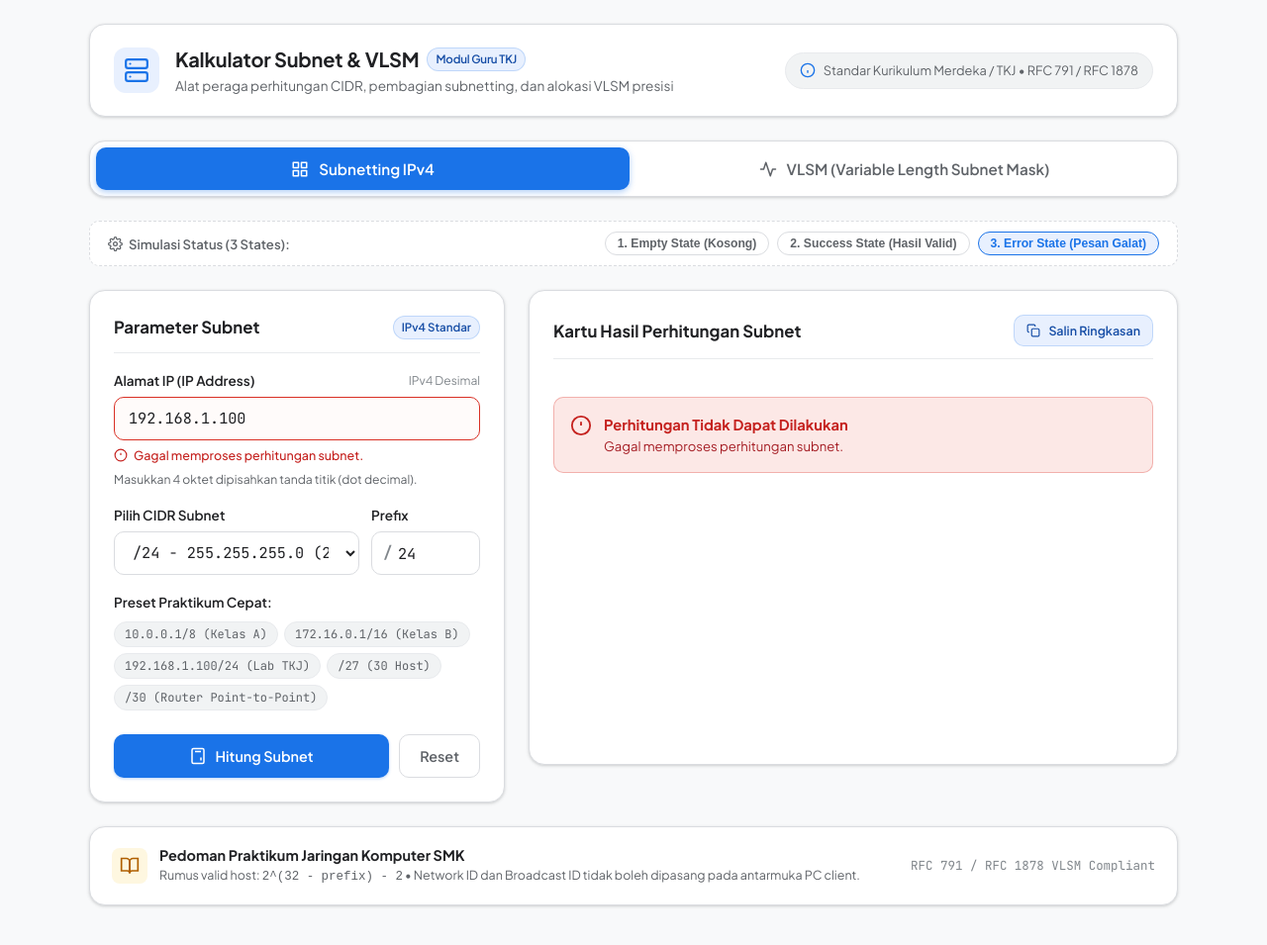
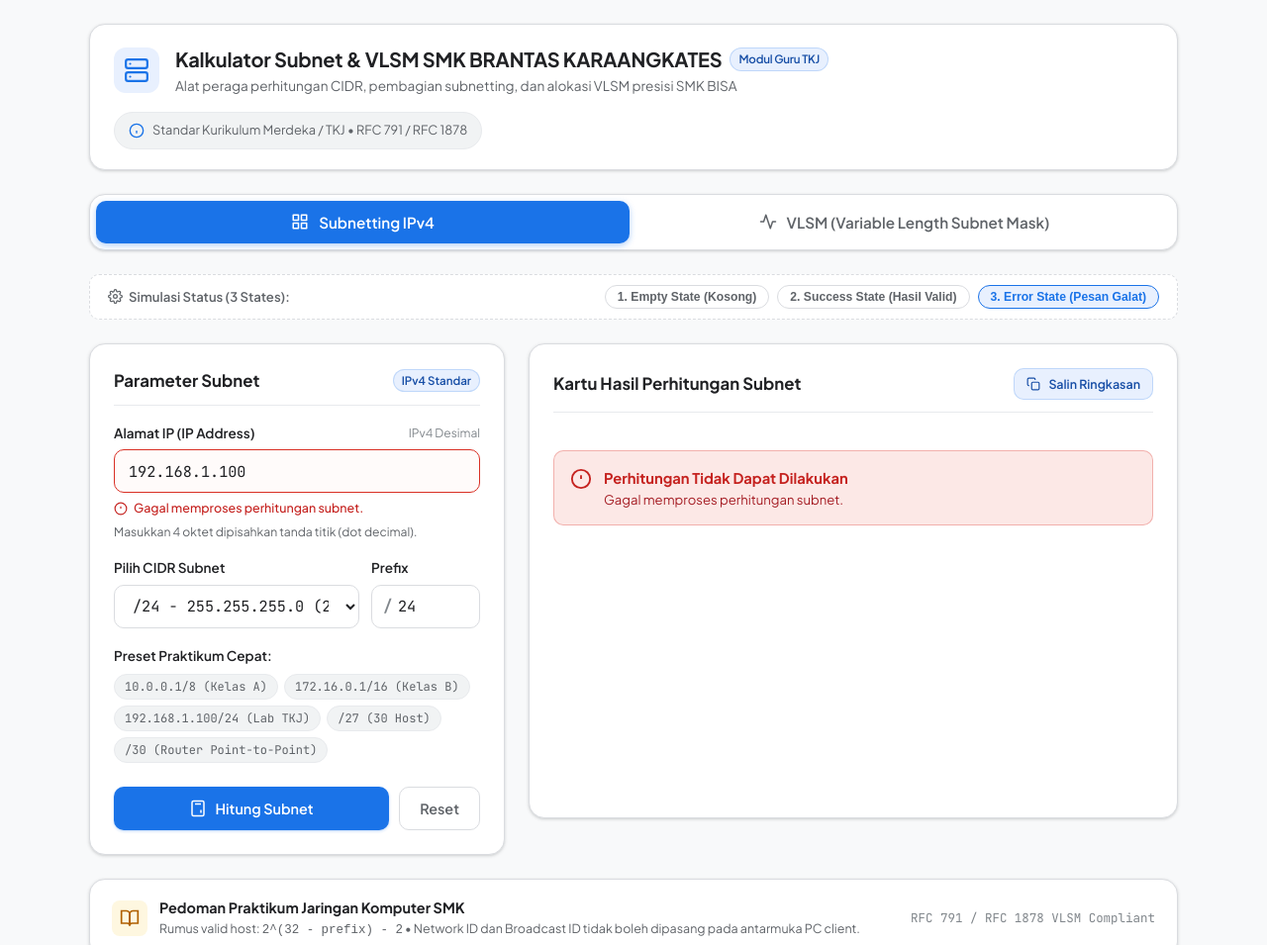
Before and after one commit to decintarpl2/subnet-calculator-sqa, a plain HTML site: page index.html in a window 1280 px wide. Shown: the top 955 px of the page at 99% size. Drawn offline with Linux system fonts and the light colour scheme; no server answers; a web font is replaced by a local one.

Commit message:
style: perbarui judul dan header aplikasi

```diff
--- a/index.html
+++ b/index.html
@@ -979,8 +979,8 @@
           </svg>
         </div>
         <div class="brand-info">
-          <h1>Kalkulator Subnet & VLSM <span class="badge-edu">Modul Guru TKJ</span></h1>
-          <p>Alat peraga perhitungan CIDR, pembagian subnetting, dan alokasi VLSM presisi</p>
+          <h1>Kalkulator Subnet & VLSM SMK BRANTAS KARAANGKATES<span class="badge-edu">Modul Guru TKJ</span></h1>
+          <p>Alat peraga perhitungan CIDR, pembagian subnetting, dan alokasi VLSM presisi SMK BISA </p>
         </div>
       </div>
 
@@ -1447,7 +1447,8 @@
             </div>
             <h3>Tabel VLSM Belum Dihitung</h3>
             <p>Tentukan network awal beserta daftar host tiap departemen/laboratorium di panel kiri, lalu klik
-              <strong>"Hitung Tabel VLSM"</strong>.</p>
+              <strong>"Hitung Tabel VLSM"</strong>.
+            </p>
             <div class="empty-state-hints">
               <span class="hint-badge">&bull; Pengurutan descending otomatis</span>
               <span class="hint-badge">&bull; Mencegah pemborosan alamat IP</span>
```
